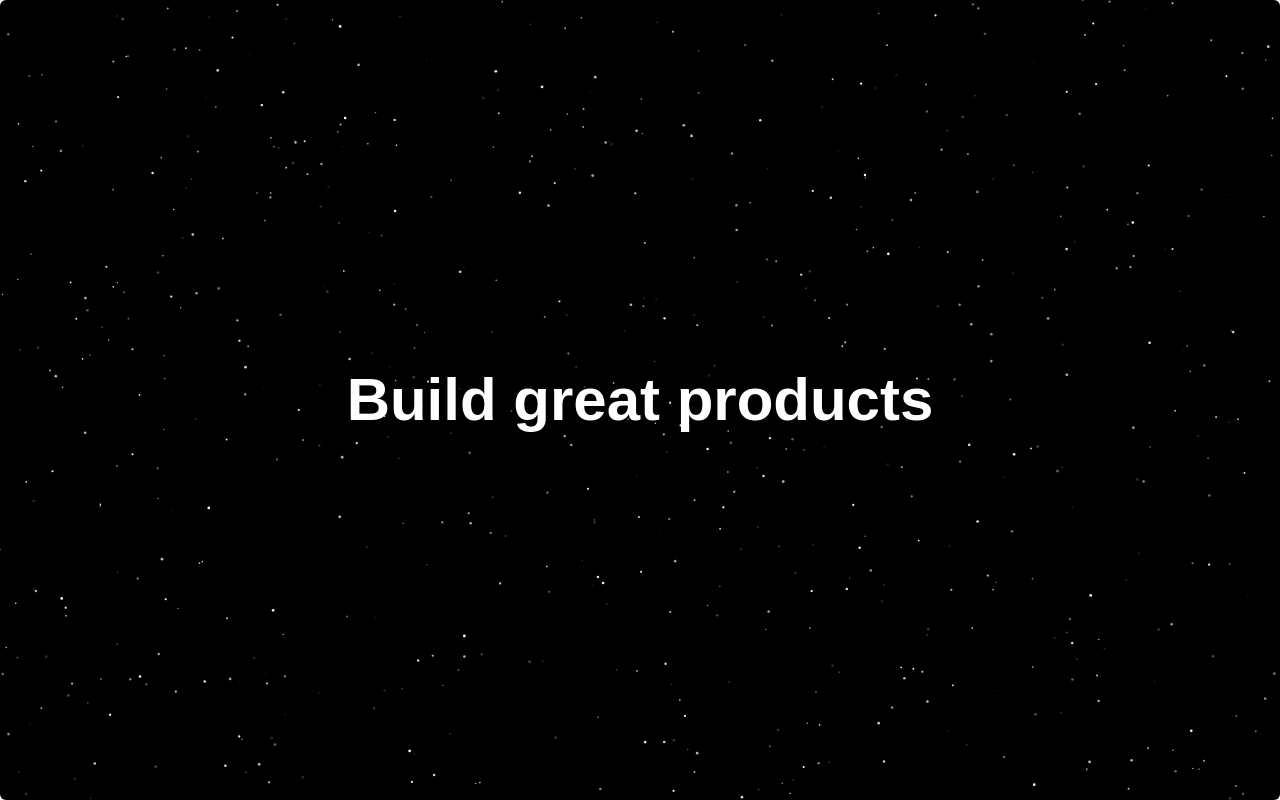
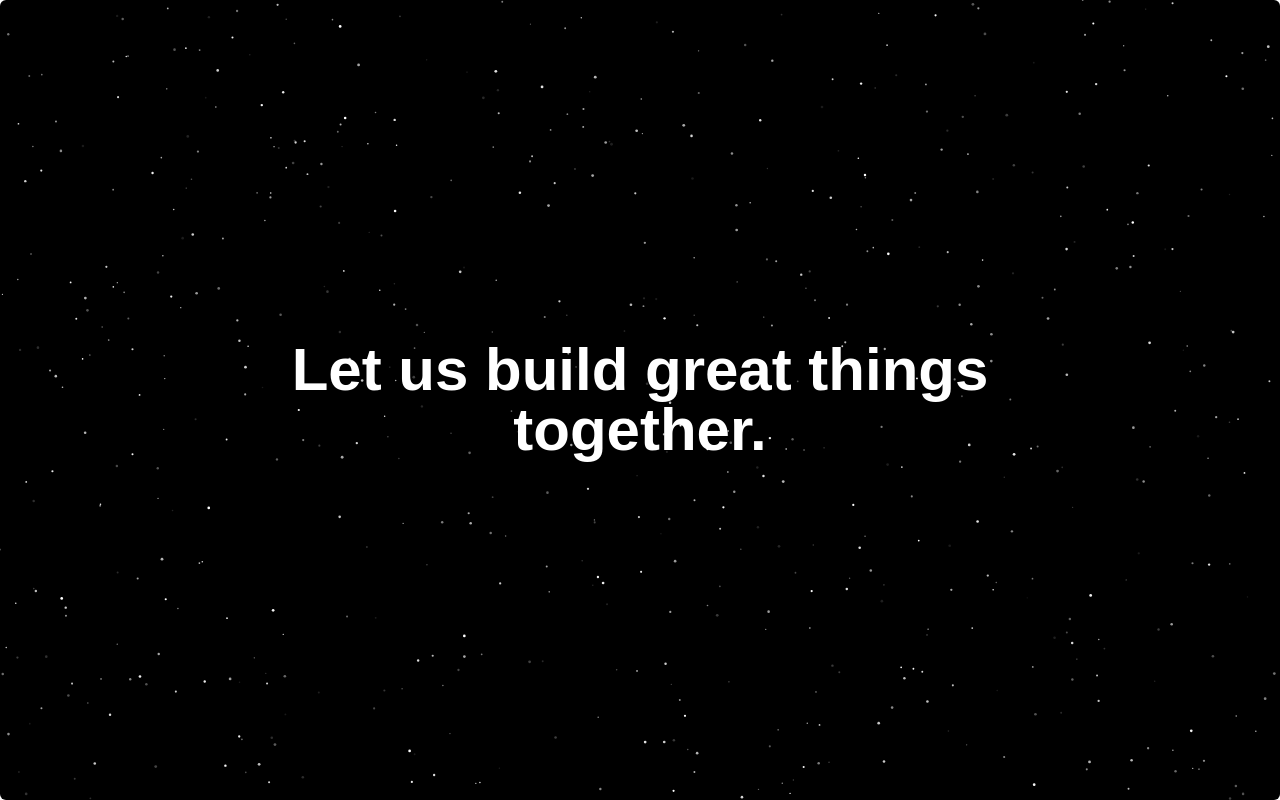
Before and after one commit to kennataddese6/portfolio, a Next.js app: page /sparkel in a window 1280 px wide. Shown: the top 800 px of the page. Built offline with nearby package versions, Linux system fonts and the light colour scheme.

Commit message:
add quote

```diff
--- a/app/(home)/sparkel/page.tsx
+++ b/app/(home)/sparkel/page.tsx
@@ -17,7 +17,7 @@ export default function SparklesPreview() {
         />
       </div>
       <h1 className="md:text-7xl text-3xl lg:text-6xl font-bold text-center text-white relative z-20">
-        Build great products
+        Let us build great things <br /> together.
       </h1>
     </div>
   )
```
